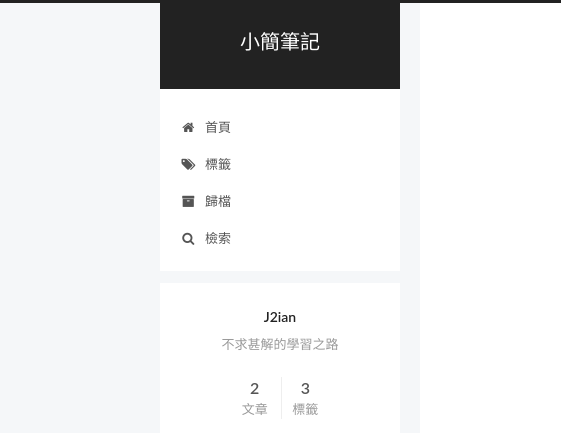
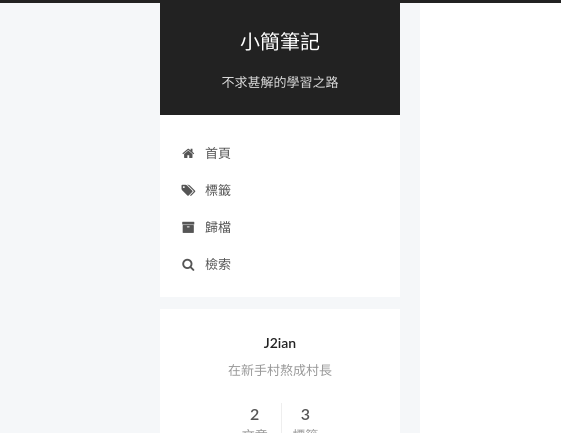
Before and after one commit to j2ian/j2ian.github.io, a plain HTML site: page index.html in a window 1280 px wide. Shown: the top 433 px of the page, 0-561 px from the left. Drawn offline with Linux system fonts and the light colour scheme; grey boxes are pictures that could not be loaded.

Commit message:
Site updated: 2018-09-14 23:08:22

```diff
--- a/css/main.css
+++ b/css/main.css
@@ -1823,7 +1823,7 @@ pre .javascript .function {
   width: 4px;
   height: 4px;
   border-radius: 50%;
-  background: #ff520e;
+  background: #d5ff12;
 }
 .links-of-blogroll {
   font-size: 13px;
--- a/index.html
+++ b/index.html
@@ -79,16 +79,16 @@
 
 
 
-<meta name="description" content="不求甚解的學習之路">
+<meta name="description" content="在新手村熬成村長">
 <meta property="og:type" content="website">
 <meta property="og:title" content="小簡筆記">
 <meta property="og:url" content="http://yoursite.com/index.html">
 <meta property="og:site_name" content="小簡筆記">
-<meta property="og:description" content="不求甚解的學習之路">
+<meta property="og:description" content="在新手村熬成村長">
 <meta property="og:locale" content="zh-tw">
 <meta name="twitter:card" content="summary">
 <meta name="twitter:title" content="小簡筆記">
-<meta name="twitter:description" content="不求甚解的學習之路">
+<meta name="twitter:description" content="在新手村熬成村長">
 
 
 
@@ -160,7 +160,7 @@
       </a>
     </div>
 
-        <p class="site-subtitle"></p>
+        <p class="site-subtitle">不求甚解的學習之路</p>
 
   </div>
 
@@ -569,7 +569,7 @@
           <div class="site-author motion-element" itemprop="author" itemscope itemtype="http://schema.org/Person">
 
               <p class="site-author-name" itemprop="name">J2ian</p>
-              <p class="site-description motion-element" itemprop="description">不求甚解的學習之路</p>
+              <p class="site-description motion-element" itemprop="description">在新手村熬成村長</p>
           </div>
 
           <nav class="site-state motion-element">
```
Also changed, not shown: 2018/09/14/Slim3筆記(1)安裝/index.html (+2 -2 lines), 2018/09/14/hello-world/index.html (+2 -2 lines), archives/2018/09/index.html (+5 -5 lines), archives/2018/index.html (+5 -5 lines), archives/index.html (+5 -5 lines), tags/framwork/index.html (+5 -5 lines), tags/index.html (+5 -5 lines), tags/php/index.html (+5 -5 lines), tags/slim3/index.html (+5 -5 lines).
